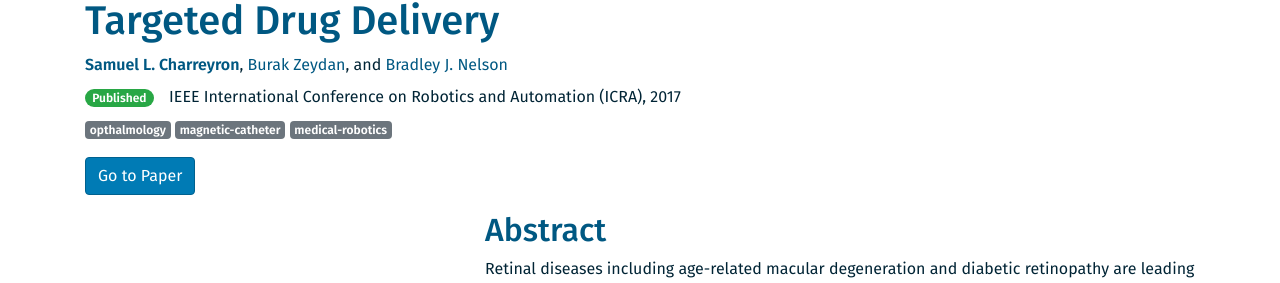
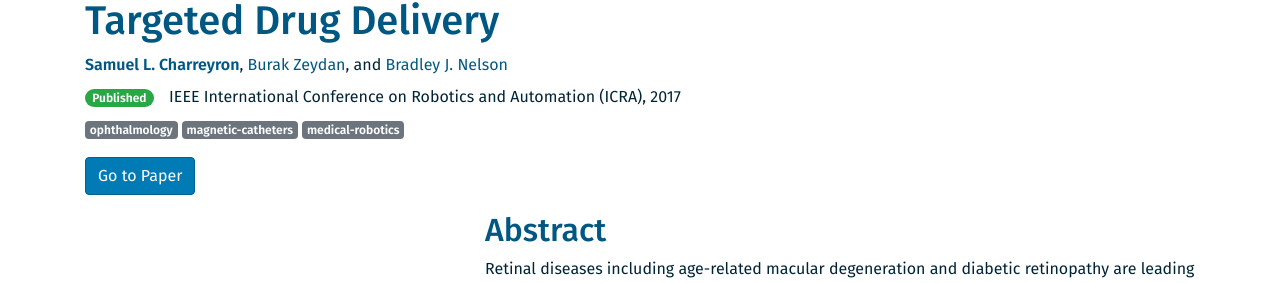
Before and after one commit to ethz-msrl/MSRL_Publications, a Jekyll site: the page built from _posts/2017-07-24-shared_control_microcatheter.markdown, in a window 1280 px wide. Shown: the part 141-424 px from the top of the page. Built offline with Jekyll 4.4.1, drawn with Linux system fonts in a browser that asks for light colours.

Commit message:
Fix tags to match existing ones

```diff
--- a/_posts/2017-07-24-shared_control_microcatheter.markdown
+++ b/_posts/2017-07-24-shared_control_microcatheter.markdown
@@ -13,7 +13,7 @@ publication_date: 2017-07-24
 publication: IEEE International Conference on Robotics and Automation (ICRA)
 status: published
 doi: https://doi.org/10.1109/ICRA.2017.7989563
-tags: [ opthalmology, magnetic-catheter, medical-robotics]
+tags: [ ophthalmology, magnetic-catheters, medical-robotics]
 categories: publication
 ---
 
```
